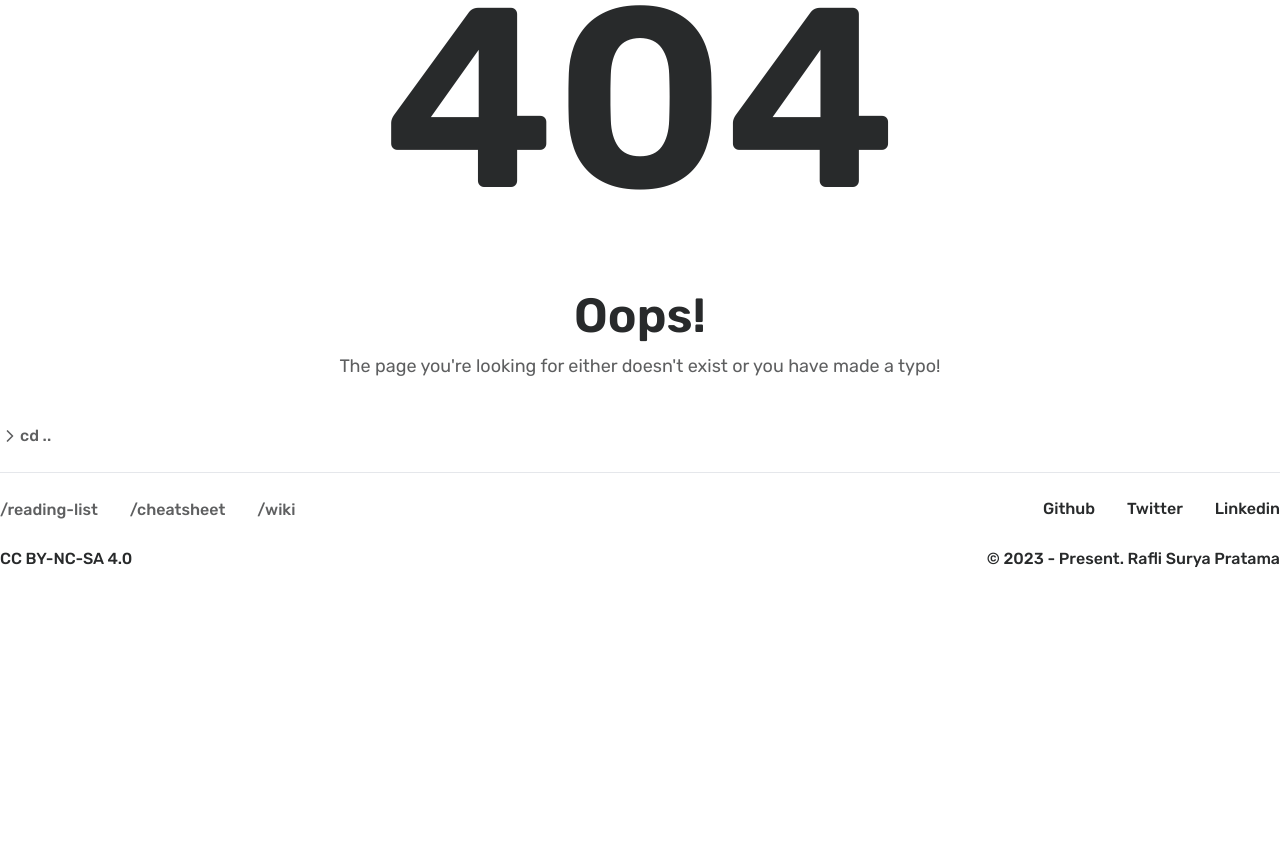
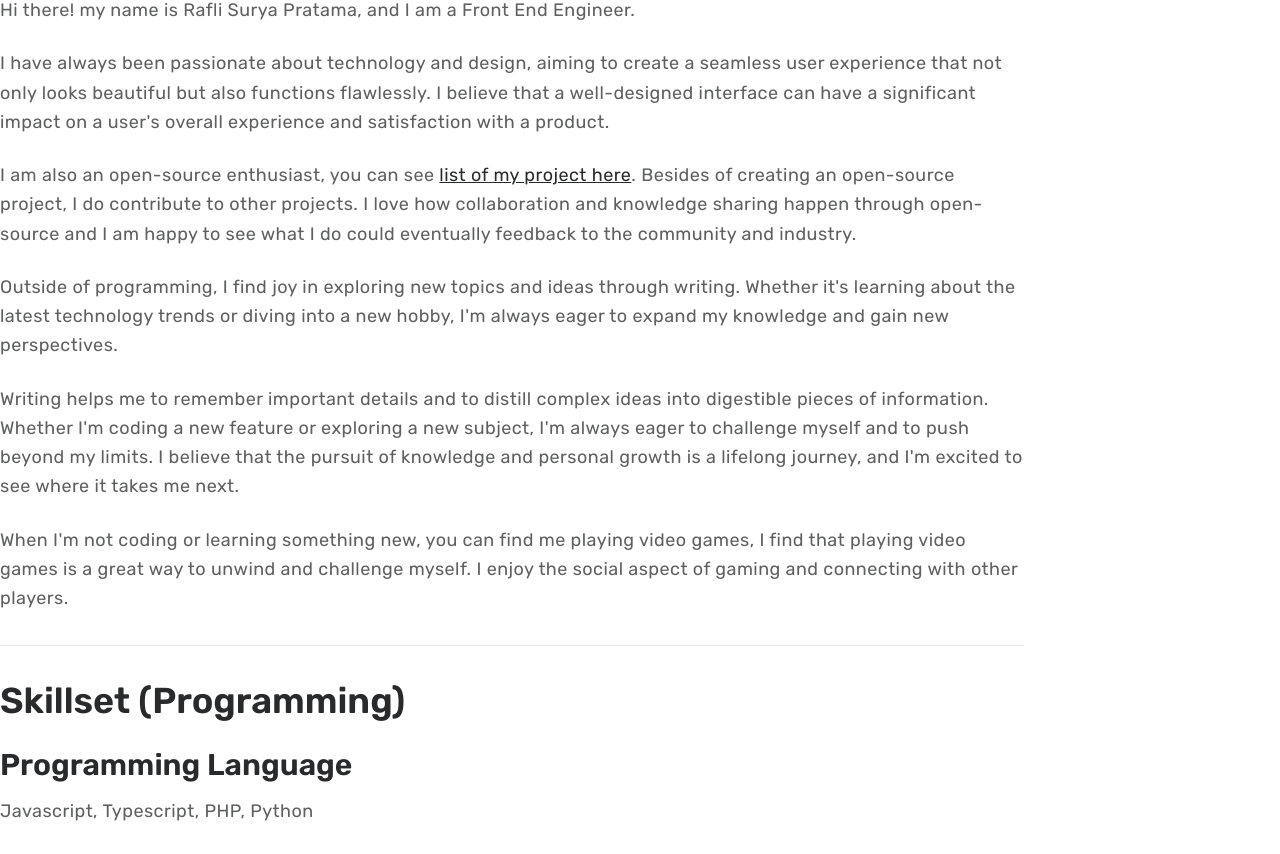
Before and after one commit to RSurya99/rsurya.works, a Next.js app: page /about in a window 1280 px wide. Before the commit this address had no page. Shown: the part 224-1078 px from the top of the page. Before the commit the page ends 821 px from the top, so only its background shows below. Built offline with nearby package versions, Linux system fonts and the light colour scheme.

Commit message:
feat: add about page

```diff
--- a/src/components/Page/Footer.tsx
+++ b/src/components/Page/Footer.tsx
@@ -14,7 +14,7 @@ const Footer = () => {
   return (
     <footer className="max-w-screen-xl mx-auto pb-6 space-y-6">
       {router.pathname !== '/' && (
-        <button onClick={goBack} className='flex items-center font-medium text-primary/75 dark:text-slate-50/75 hover:text-primary hover:dark:text-slate-50 transition-colors duration-300'>
+        <button onClick={goBack} className='flex items-center font-medium text-primary/75 dark:text-slate-50/75 hover:text-primary hover:dark:text-slate-50 hover:underline transition-colors duration-300'>
           <IconChevronRight size={20} />
           <span>cd ..</span>
         </button>
--- /dev/null
+++ b/src/pages/about.tsx
@@ -0,0 +1,47 @@
+import React from 'react'
+
+const about = () => {
+  return (
+    <section className='w-full max-w-screen-xl mx-auto py-12 space-y-8'>
+      <div className='max-w-5xl space-y-6'>
+        <h1 className="text-5xl font-semibold leading-tight">About</h1>
+        <p className="text-lg tracking-wide leading-relaxed text-primary/75 dark:text-slate-50/75">Hi there! my name is Rafli Surya Pratama, and I am a Front End Engineer.</p>
+        <p className="text-lg tracking-wide leading-relaxed text-primary/75 dark:text-slate-50/75">I have always been passionate about technology and design, aiming to create a seamless user experience that not only looks beautiful but also functions flawlessly. I believe that a well-designed interface can have a significant impact on a user&apos;s overall experience and satisfaction with a product.</p>
+        <p className="text-lg tracking-wide leading-relaxed text-primary/75 dark:text-slate-50/75">I am also an open-source enthusiast, you can see <a href="https://github.com/rsurya99" target='_blank' className='underline text-primary'>list of my project here</a>. Besides of creating an open-source project, I do contribute to other projects. I love how collaboration and knowledge sharing happen through open-source and I am happy to see what I do could eventually feedback to the community and industry.</p>
+        <p className="text-lg tracking-wide leading-relaxed text-primary/75 dark:text-slate-50/75">Outside of programming, I find joy in exploring new topics and ideas through writing. Whether it&apos;s learning about the latest technology trends or diving into a new hobby, I&apos;m always eager to expand my knowledge and gain new perspectives.</p>
+        <p className="text-lg tracking-wide leading-relaxed text-primary/75 dark:text-slate-50/75">Writing helps me to remember important details and to distill complex ideas into digestible pieces of information. Whether I&apos;m coding a new feature or exploring a new subject, I&apos;m always eager to challenge myself and to push beyond my limits. I believe that the pursuit of knowledge and personal growth is a lifelong journey, and I&apos;m excited to see where it takes me next.</p>
+        <p className="text-lg tracking-wide leading-relaxed text-primary/75 dark:text-slate-50/75">When I&apos;m not coding or learning something new, you can find me playing video games, I find that playing video games is a great way to unwind and challenge myself. I enjoy the social aspect of gaming and connecting with other players.</p>
+      </div>
+      <hr className='max-w-5xl bg-primary/50' />
+      <div className="max-w-5xl space-y-6">
+        <h2 className="text-4xl font-semibold leading-tight">Skillset (Programming)</h2>
+        <div className="space-y-3">
+          <h3 className="text-3xl font-semibold leading-tight">Programming Language</h3>
+          <p className="text-lg tracking-wide leading-relaxed text-primary/75 dark:text-slate-50/75">Javascript, Typescript, PHP, Python</p>
+        </div>
+        <div className="space-y-3">
+          <h3 className="text-3xl font-semibold leading-tight">Markup Language</h3>
+          <p className="text-lg tracking-wide leading-relaxed text-primary/75 dark:text-slate-50/75">HTML, Markdown</p>
+        </div>
+        <div className="space-y-3">
+          <h3 className="text-3xl font-semibold leading-tight">Framework</h3>
+          <p className="text-lg tracking-wide leading-relaxed text-primary/75 dark:text-slate-50/75">JQuery, Vue (and Nuxt), React (and Next), Express.js, Laravel, Django </p>
+        </div>
+        <div className="space-y-3">
+          <h3 className="text-3xl font-semibold leading-tight">Styling</h3>
+          <p className="text-lg tracking-wide leading-relaxed text-primary/75 dark:text-slate-50/75">SASS/SCSS, Tailwind CSS, Bootstrap, Vuetify, Ant Design, Material UI, Mantine, Element UI, Uno CSS</p>
+        </div>
+        <div className="space-y-3">
+          <h3 className="text-3xl font-semibold leading-tight">Build tools</h3>
+          <p className="text-lg tracking-wide leading-relaxed text-primary/75 dark:text-slate-50/75">Webpack, Rollup, Vite</p>
+        </div>
+        <div className="space-y-3">
+          <h3 className="text-3xl font-semibold leading-tight">Others</h3>
+          <p className="text-lg tracking-wide leading-relaxed text-primary/75 dark:text-slate-50/75">Git, Linux, SQL, MongoDB, Firebase, Docker, Figma, Storybook</p>
+        </div>
+      </div>
+    </section>
+  )
+}
+
+export default about
```
